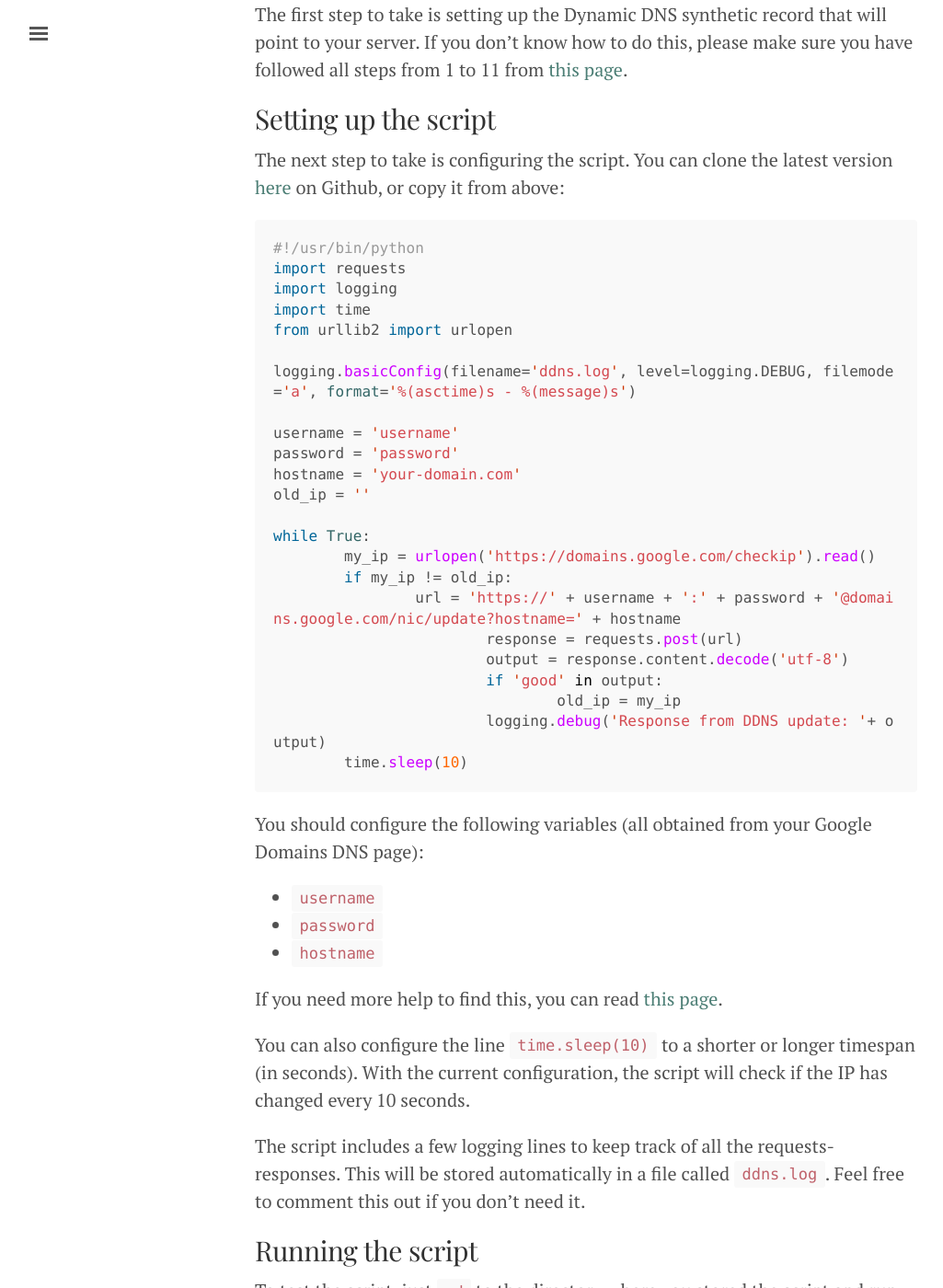
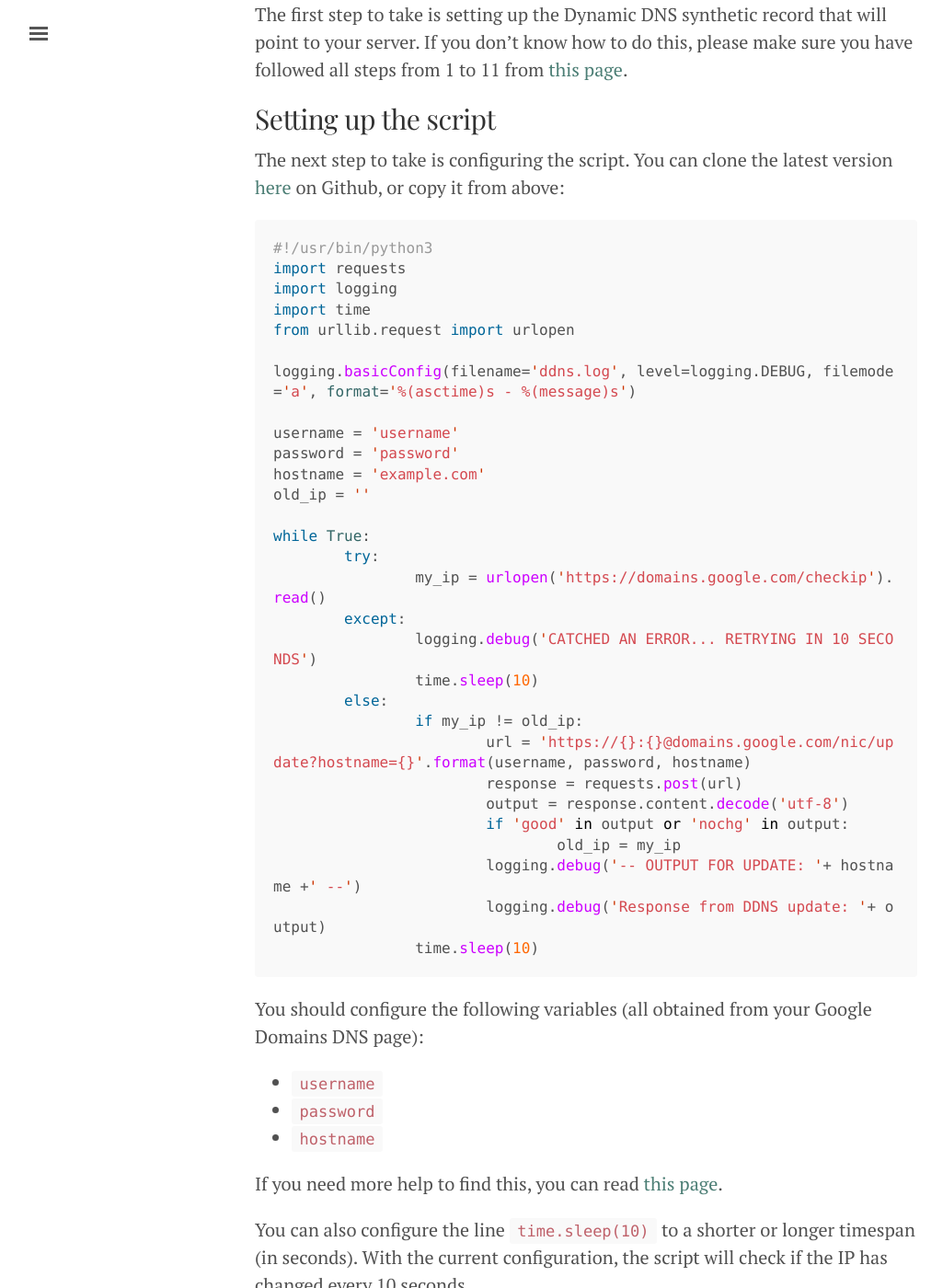
Before and after one commit to erickduran/blog, a Jekyll site: the page built from _posts/2019-02-09-ddns-python-script.md, in a window 1280 px wide and 1400 px high, scrolled down 917 px. Shown: the whole window at 92% size, without its empty margins (3-1028 px from the left). Built offline with Jekyll 4.4.1, drawn with Linux system fonts in a browser that asks for light colours; some web fonts are replaced; some of the changed text lies outside the part shown.

Commit message:
updates for dynamic dns script

````diff
--- a/_posts/2019-02-09-ddns-python-script.md
+++ b/_posts/2019-02-09-ddns-python-script.md
@@ -21,29 +21,35 @@ The first step to take is setting up the Dynamic DNS synthetic record that will
 ## Setting up the script
 The next step to take is configuring the script. You can clone the latest version [here](https://github.com/erickduran/dynamic-dns-updater) on Github, or copy it from above:
 ```python
-#!/usr/bin/python
+#!/usr/bin/python3
 import requests
 import logging
 import time
-from urllib2 import urlopen
+from urllib.request import urlopen
 
 logging.basicConfig(filename='ddns.log', level=logging.DEBUG, filemode='a', format='%(asctime)s - %(message)s')
 
 username = 'username'
 password = 'password'
-hostname = 'your-domain.com'
+hostname = 'example.com'
 old_ip = ''
 
 while True:
-	my_ip = urlopen('https://domains.google.com/checkip').read()
-	if my_ip != old_ip:
-		url = 'https://' + username + ':' + password + '@domains.google.com/nic/update?hostname=' + hostname
+	try:
+		my_ip = urlopen('https://domains.google.com/checkip').read()
+	except:
+		logging.debug('CATCHED AN ERROR... RETRYING IN 10 SECONDS')
+		time.sleep(10)
+	else:
+		if my_ip != old_ip:
+			url = 'https://{}:{}@domains.google.com/nic/update?hostname={}'.format(username, password, hostname)
 			response = requests.post(url)
 			output = response.content.decode('utf-8')
-			if 'good' in output:
+			if 'good' in output or 'nochg' in output:
 				old_ip = my_ip
+			logging.debug('-- OUTPUT FOR UPDATE: '+ hostname +' --')
 			logging.debug('Response from DDNS update: '+ output)
-	time.sleep(10)
+		time.sleep(10)
 ```
 You should configure the following variables (all obtained from your Google Domains DNS page):
 - `username`
@@ -60,7 +66,7 @@ The script includes a few logging lines to keep track of all the requests-respon
 
 To test the script, just `cd` to the directory where you stored the script and run the following command:
 ```bash
-python ddns.py
+python3 ddns.py
 ```
 Wait for the time you specified and check in your Google Domains page that the IP has changed to your current server's public IP address.
 
@@ -76,7 +82,7 @@ Enter your password, and add the following lines at the end of the file, before
 
 ```bash
 printf "Starting Dynamic DNS Script"
-python /home/pi/ddns.py &
+python3 /home/pi/ddns.py &
 ```
 
 This will print the message "Starting Dynamic DNS Script" on your startup console screen and run the script afterwards. The `&` character at the end of the line will indicate to start the process on background. My script is located and it will run from `/home/pi/`, so just remember that the log file will be created there.
@@ -86,3 +92,9 @@ This will print the message "Starting Dynamic DNS Script" on your startup consol
 Your current domain should now be pointing to your server's public IP address, so know you can access it from any part of the world with one click. In my case, the network is used for my VPN, SSH and a small web server, so I just needed to setup my router's port forwarding to the corresponding apps.
 
 I hope this can help you setup your server in a faster and easier way as it did to me. If you have any comments or suggestions please comment them below.
+
+### Updated on _April 7th, 2019_
+
+- Changed to Python 3.5
+- Catched error caused by some `urllib` versions
+- Now stable and working for weeks, several IP changes
````
Also changed, not shown: other parts of _posts/2019-02-09-ddns-python-script.md (+1 -1 lines).
